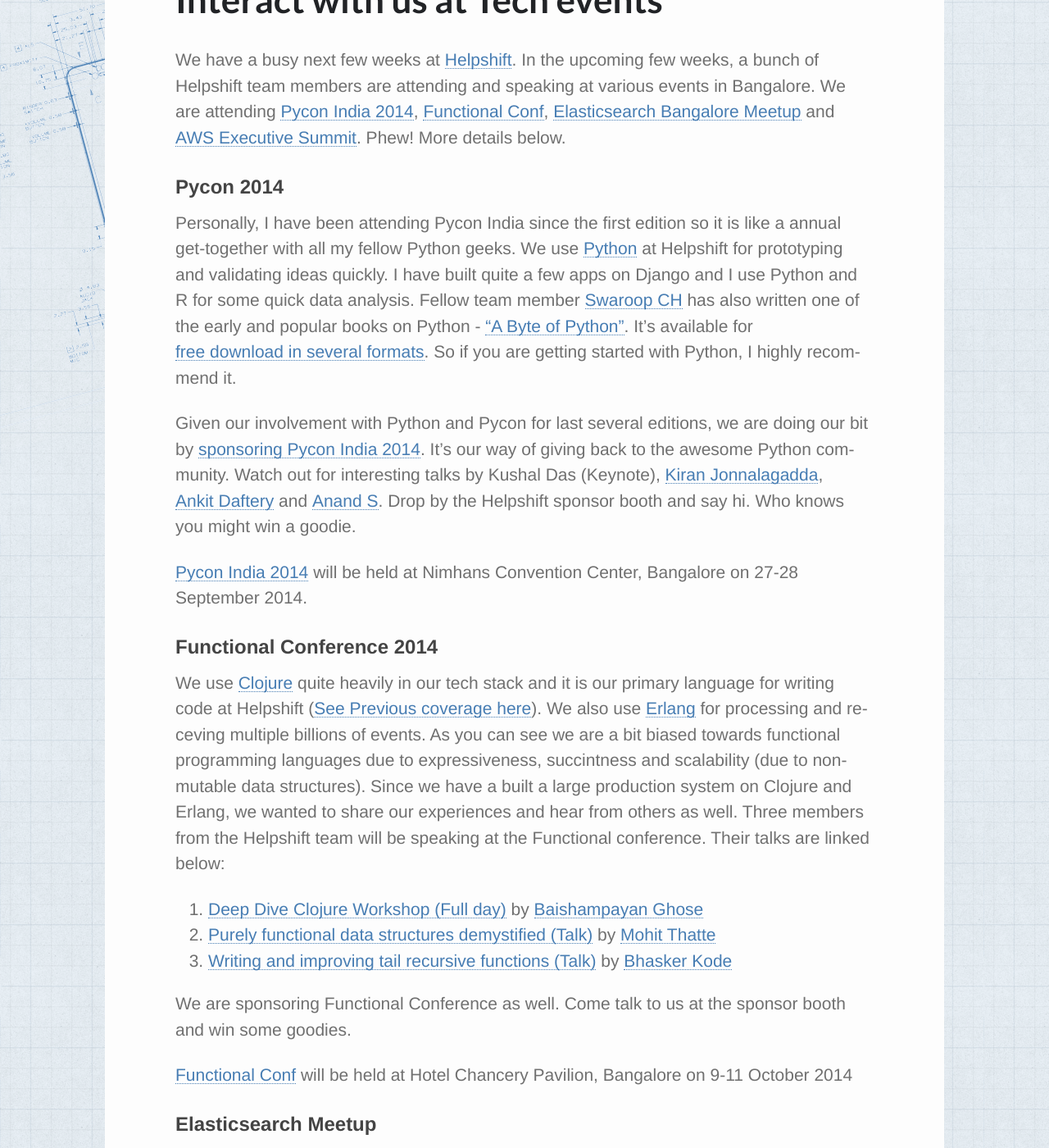
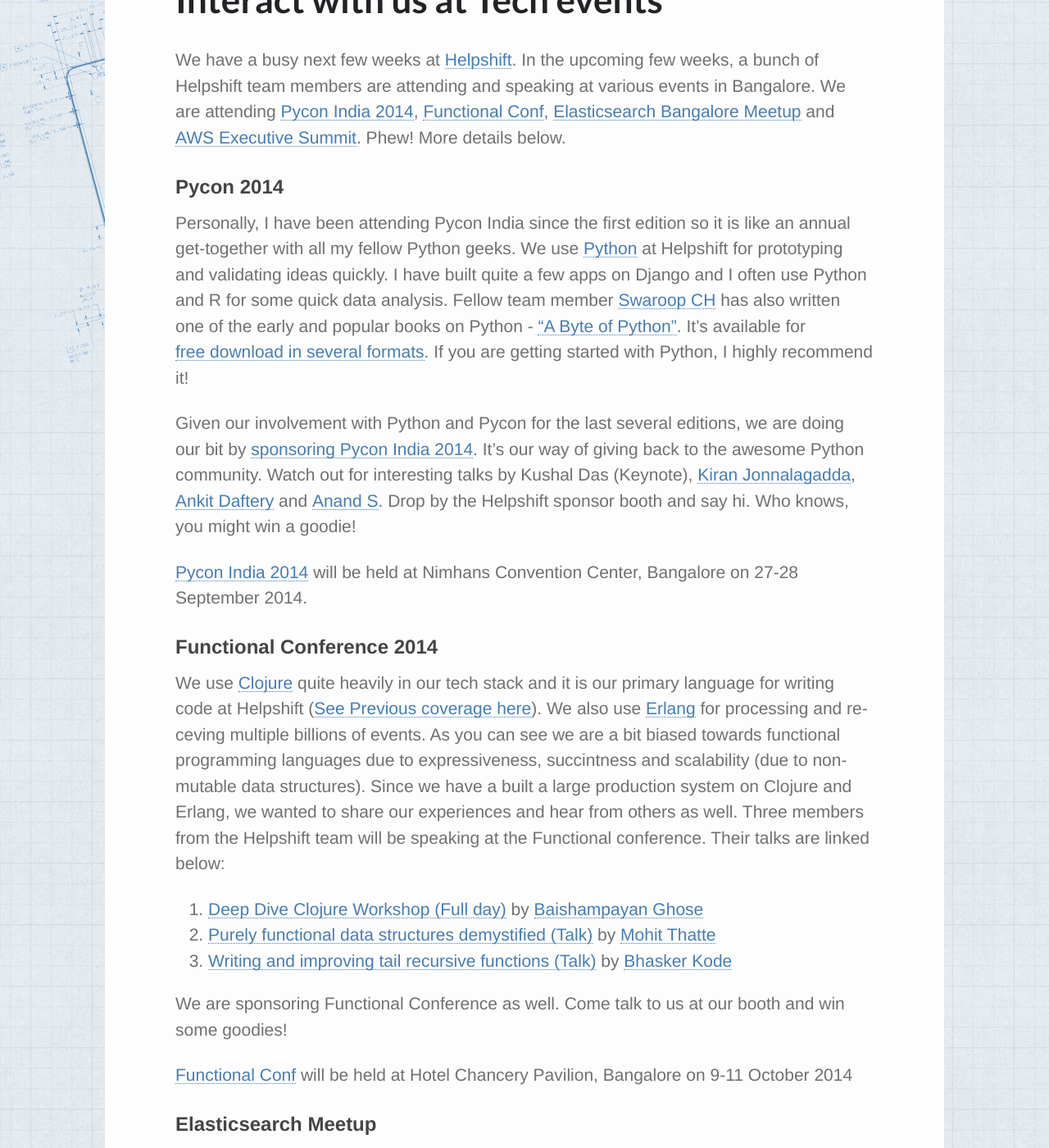
Before and after one commit to helpshift/dev-blog, a Jekyll site: the page built from _posts/2014-09-26-Pycon-FuConf.markdown, in a window 1280 px wide and 1400 px high, scrolled down 260 px. Shown: the whole window at 82% size. Built offline with Jekyll 4.4.1, drawn with Linux system fonts in a browser that asks for light colours; some web fonts are replaced; comment, search, counter and statistics services are not loaded; some of the changed text lies outside the part shown.

Commit message:
Small corrections in pycon-fuconf

```diff
--- a/_posts/2014-09-26-Pycon-FuConf.markdown
+++ b/_posts/2014-09-26-Pycon-FuConf.markdown
@@ -11,9 +11,9 @@
 We have a busy next few weeks at [Helpshift](http://www.helpshift.com). In the upcoming few weeks, a bunch of Helpshift team members are attending and speaking at various events in Bangalore. We are attending [Pycon India 2014](http://in.pycon.org/2014/), [Functional Conf](http://functionalconf.com/), [Elasticsearch Bangalore Meetup](http://www.meetup.com/ElasticSearch-Exploring-the-power-of-distribution/events/208390472/) and [AWS Executive Summit](http://aws.amazon.com/events/executive-summit-2014-india/). Phew! More details below.
 
 ## Pycon 2014
-Personally, I have been attending Pycon India since the first edition so it is like a annual get-together with all my fellow Python geeks. We use [Python](http://www.python.org) at Helpshift for prototyping and validating ideas quickly. I have built quite a few apps on Django and I use Python and R for some quick data analysis. Fellow team member [Swaroop CH](http://www.swaroopch.com/) has also written one of the early and popular books on Python - ["A Byte of Python"](http://www.swaroopch.com/notes/python/). It's available for [free download in several formats](http://www.swaroopch.com/notes/python/#_download). So if you are getting started with Python, I highly recommend it.
+Personally, I have been attending Pycon India since the first edition so it is like an annual get-together with all my fellow Python geeks. We use [Python](http://www.python.org) at Helpshift for prototyping and validating ideas quickly. I have built quite a few apps on Django and I often use Python and R for some quick data analysis. Fellow team member [Swaroop CH](http://www.swaroopch.com/) has also written one of the early and popular books on Python - ["A Byte of Python"](http://www.swaroopch.com/notes/python/). It's available for [free download in several formats](http://www.swaroopch.com/notes/python/#_download). If you are getting started with Python, I highly recommend it!
 
-Given our involvement with Python and Pycon for last several editions, we are doing our bit by [sponsoring Pycon India 2014](http://in.pycon.org/2014/sponsors.html). It's our way of giving back to the awesome Python community. Watch out for interesting talks by Kushal Das (Keynote), [Kiran Jonnalagadda](http://in.pycon.org/funnel/2014/255-auth-as-a-service-with-lastuser), [Ankit Daftery](http://in.pycon.org/funnel/2014/214-python-arduino-and-connected-objects) and [Anand S](http://in.pycon.org/funnel/2014/165-faster-data-processing-in-python). Drop by the Helpshift sponsor booth and say hi. Who knows you might win a goodie.
+Given our involvement with Python and Pycon for the last several editions, we are doing our bit by [sponsoring Pycon India 2014](http://in.pycon.org/2014/sponsors.html). It's our way of giving back to the awesome Python community. Watch out for interesting talks by Kushal Das (Keynote), [Kiran Jonnalagadda](http://in.pycon.org/funnel/2014/255-auth-as-a-service-with-lastuser), [Ankit Daftery](http://in.pycon.org/funnel/2014/214-python-arduino-and-connected-objects) and [Anand S](http://in.pycon.org/funnel/2014/165-faster-data-processing-in-python). Drop by the Helpshift sponsor booth and say hi. Who knows, you might win a goodie!
 
 [Pycon India 2014](http://in.pycon.org/2014/) will be held at Nimhans Convention Center, Bangalore on 27-28 September 2014.
 
@@ -24,18 +24,18 @@
 2. [Purely functional data structures demystified (Talk)](http://confengine.com/functional-conf-2014/proposal/325/purely-functional-data-structures-demystified) by [Mohit Thatte](https://twitter.com/mohitthatte)
 3. [Writing and improving tail recursive functions (Talk)](http://confengine.com/functional-conf-2014/proposal/322/writing-and-improving-tail-recursive-functions) by [Bhasker Kode](https://twitter.com/bhaskerkode)
 
-We are sponsoring Functional Conference as well. Come talk to us at the sponsor booth and win some goodies.
+We are sponsoring Functional Conference as well. Come talk to us at our booth and win some goodies!
 
 [Functional Conf](http://functionalconf.com/) will be held at Hotel Chancery Pavilion, Bangalore on 9-11 October 2014
 
 ## Elasticsearch Meetup
 
-We use [Elasticsearch](http://www.elasticsearch.org/) at Helpshift in our stack for search as well as percolation. It is a critical component of our production setup. Swaroop CH gave a [highly rated talk](https://funnel.hasgeek.com/fifthel2014/1181-lessons-from-elasticsearch-in-production) on Elasticsearch at [Fifth Elephant](https://fifthelephant.in/2014/). [Swaroop](https://twitter.com/swaroopch) and [Vedang](https://twitter.com/vedang) have been working hard to whip Elasticsearch into shape to serve our needs. Vedang is one of the senior members of the platform team having built the tech stack from scratch. Vedang will be sharing some hard-fought production lessons at the Elasticsearch Meetup on ["Elasticsearch: Lessons learnt in Production"](http://www.meetup.com/ElasticSearch-Exploring-the-power-of-distribution/events/208390472/). Do not miss this if you are using Elasticsearch in your tech stack. He will also provide future plans and experiments at Helpshift using Elasticsearch.
+We use [Elasticsearch](http://www.elasticsearch.org/) at Helpshift in our stack for search as well as percolation. It is a critical component of our production setup. Swaroop CH gave a [highly rated talk](https://funnel.hasgeek.com/fifthel2014/1181-lessons-from-elasticsearch-in-production) on Elasticsearch at [Fifth Elephant](https://fifthelephant.in/2014/). [Swaroop](https://twitter.com/swaroopch) and [Vedang](https://twitter.com/vedang) have been working hard to whip Elasticsearch into shape to serve our needs. Vedang is one of the senior members of the platform team and has built the tech stack from scratch. Vedang will be sharing some hard-fought production lessons at the Elasticsearch Meetup on ["Elasticsearch: Lessons learnt in Production"](http://www.meetup.com/ElasticSearch-Exploring-the-power-of-distribution/events/208390472/). Do not miss this if you are using Elasticsearch in your tech stack. He will also provide future plans and experiments at Helpshift using Elasticsearch.
 
 [More details](http://www.meetup.com/ElasticSearch-Exploring-the-power-of-distribution/events/208390472/) about the event.
 
 ## AWS Executive Summit
-Finally I will be speaking about our in-app mobile helpdesk product and our experiences in scaling it using Amazon Web Services at the [AWS Executive Summit](http://aws.amazon.com/events/executive-summit-2014-india/) next week. Werner Vogels (CTO, Amazon) will also be speaking at the event and you can register for the event [here](http://aws.amazon.com/events/executive-summit-2014-india/)
+Finally I will be speaking about our in-app mobile helpdesk product and our experiences in scaling it using Amazon Web Services at the [AWS Executive Summit](http://aws.amazon.com/events/executive-summit-2014-india/) next week. Werner Vogels (CTO, Amazon) will also be speaking at the event. You can register for the event [here](http://aws.amazon.com/events/executive-summit-2014-india/)
 
 If you're interested in working in a fast paced team, [we are hiring, join us!](https://www.helpshift.com/about/careers/)
 
```
